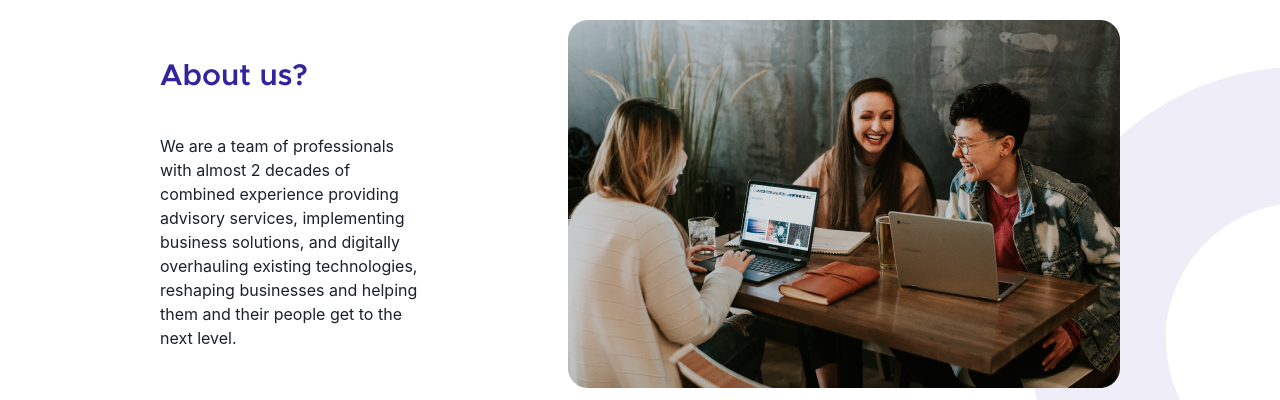
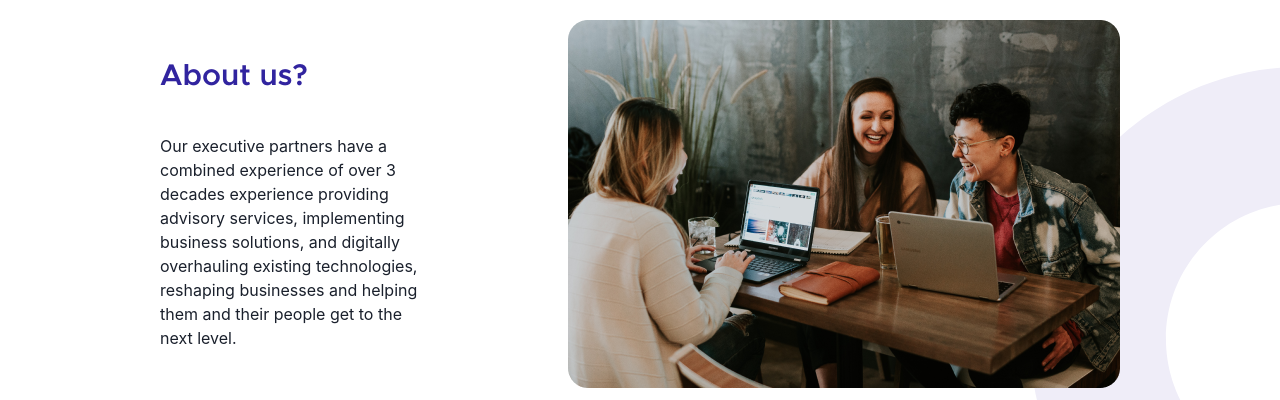
Before and after one commit to frontendninja10/overhol, a React (Vite) app: page / in a window 1280 px wide. Shown: the part 2700-3100 px from the top of the page. Built offline with nearby package versions, Linux system fonts and the light colour scheme.

Commit message:
Edited about us text

```diff
--- a/src/components/AboutUs.jsx
+++ b/src/components/AboutUs.jsx
@@ -47,7 +47,7 @@ export default function AboutUs() {
             About us?
           </Heading>
           <Text>
-            We are a team of professionals with almost 2 decades of combined
+            Our executive partners have a combined experience of over 3 decades
             experience providing advisory services, implementing business
             solutions, and digitally overhauling existing technologies,
             reshaping businesses and helping them and their people get to the
```
